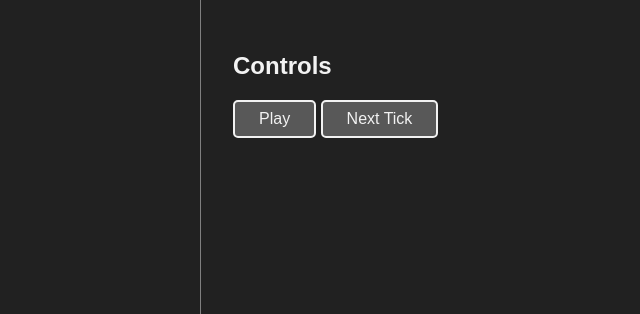
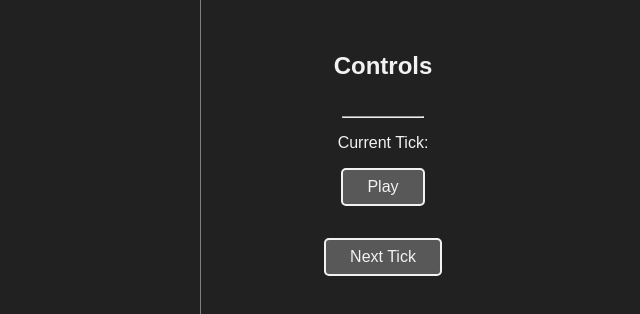
Before and after one commit to mthom26/langtons-ants-app, a website built with webpack: page index.html in a window 1280 px wide. Shown: the top 314 px of the page, without its empty margins (635-1275 px from the left). Built offline with nearby package versions, Linux system fonts and the light colour scheme.

Commit message:
Add current tick display

```diff
--- a/css/index.css
+++ b/css/index.css
@@ -27,9 +27,19 @@ body {
   border-left: 1px solid gray;
   padding: 2rem;
   flex-basis: 300px;
+  display: flex;
+  flex-direction: column;
+  align-items: center;
+  text-align: center;
+}
+
+.controlPanel hr {
+  width: 5rem;
+  margin: 1rem;
 }
 
 .button {
+  margin: 1rem;
   cursor: pointer;
   border: 2px solid #f2f2f2;
   font-size: 1rem;
--- a/index.html
+++ b/index.html
@@ -11,6 +11,8 @@
       </div>
       <div class="controlPanel">
         <h2>Controls</h2>
+        <hr />
+        <span>Current Tick: <span id="currentTick"></span></span>
         <button class="button" id="playPauseButton"></button>
         <button class="button" id="oneTickButton">Next Tick</button>
       </div>
--- a/js/universe/universe.js
+++ b/js/universe/universe.js
@@ -4,6 +4,8 @@ import { memory } from '../../crate/pkg/rust_webpack_bg';
 import drawGrid from './drawGrid';
 import drawCells from './drawCells';
 import drawAnts from './drawAnts';
+
+const currentTick = document.getElementById('currentTick');
 
 class Universe {
   constructor() {
@@ -23,6 +25,7 @@ class Universe {
     drawGrid(ctx, this.width, this.height);
     drawCells(ctx, this.universe, memory, this.width, this.height);
     drawAnts(ctx, this.universe);
+    currentTick.textContent = this.getCurrentTick();
   }
 
   getWidth() {
```
